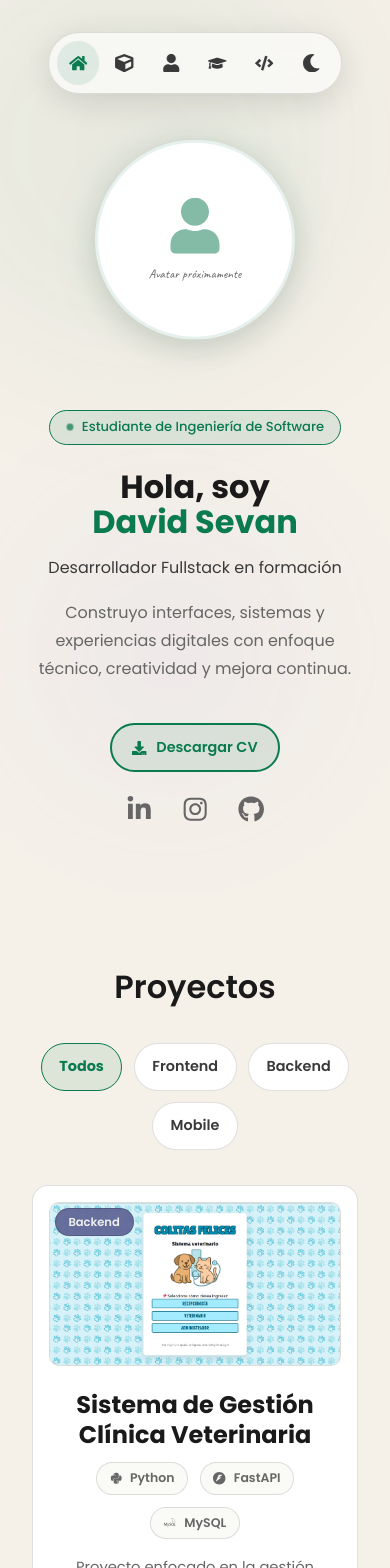
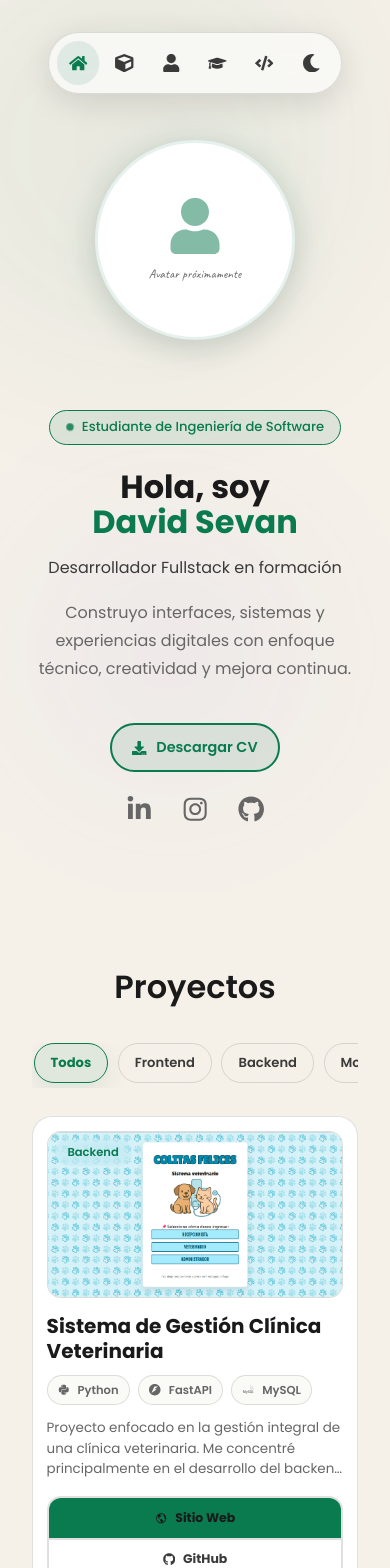
Before and after one commit to SubDSR/ProyectoPortafolio, a React (Vite) app: page / in a window 390 px wide. Shown: the top 1568 px of the page. Built offline with nearby package versions, Linux system fonts and the light colour scheme.

Commit message:
feat: improve mobile projects layout

```diff
--- a/src/styles/Projects.css
+++ b/src/styles/Projects.css
@@ -24,26 +24,29 @@
   padding: 0.7rem 1.7rem;
   border-radius: 999px;
   border: 1px solid var(--border);
-  background: var(--bg-surface);
+  background: var(--surface-glass);
   color: var(--text-secondary);
   font-family: 'Poppins', sans-serif;
   font-size: 1rem;
   font-weight: 600;
   cursor: pointer;
-  transition: transform 0.25s ease, border-color 0.25s ease, color 0.25s ease, background-color 0.25s ease;
+  backdrop-filter: blur(12px);
+  transition: transform 0.25s ease, border-color 0.25s ease, color 0.25s ease, background-color 0.25s ease, box-shadow 0.25s ease;
 }
 
 .filter-btn:hover {
-  border-color: var(--accent);
+  border-color: var(--accent-soft-border);
+  background: var(--accent-muted);
   color: var(--accent);
   transform: translateY(-2px);
 }
 
 .filter-btn.active {
   border-color: var(--accent);
-  background: var(--accent-muted);
+  background: color-mix(in srgb, var(--accent-muted) 90%, var(--bg-surface));
   color: var(--accent);
   font-weight: 700;
+  box-shadow: 0 8px 24px color-mix(in srgb, var(--accent) 10%, transparent);
 }
 
 .projects-grid {
@@ -83,10 +86,10 @@
   left: 2rem;
   z-index: 2;
   padding: 0.3rem 0.8rem;
-  border: 1px solid rgba(0, 0, 0, 0.18);
+  border: 1px solid var(--accent-soft-border);
   border-radius: 999px;
-  background: rgba(66, 62, 122, 0.72);
-  color: #f0f0f0;
+  background: var(--surface-glass);
+  color: var(--accent);
   font-size: 0.72rem;
   font-weight: 600;
   backdrop-filter: blur(8px);
@@ -204,7 +207,7 @@
 
 .btn-primary {
   background: var(--accent);
-  color: #0a0a0a;
+  color: var(--button-text-on-accent);
 }
 
 .btn-primary:hover {
@@ -213,8 +216,9 @@
 
 .btn-secondary {
   border-left: 2px solid var(--border);
-  background: transparent;
+  background: var(--surface-glass);
   color: var(--text-secondary);
+  backdrop-filter: blur(12px);
 }
 
 .btn-secondary:hover {
@@ -230,9 +234,9 @@
   justify-content: center;
   margin-top: 3rem;
   padding: 0.72rem 1.25rem;
-  border: 2px solid var(--accent);
+  border: 1px solid var(--accent-soft-border);
   border-radius: 999px;
-  background: transparent;
+  background: var(--surface-glass);
   color: var(--accent);
   font-family: 'Poppins', sans-serif;
   font-size: 0.92rem;
@@ -242,9 +246,10 @@
 }
 
 .view-more-btn:hover {
-  background: var(--accent);
-  color: #0a0a0a;
-  box-shadow: 0 0 22px var(--accent-muted);
+  border-color: var(--accent);
+  background: var(--accent-muted);
+  color: var(--accent);
+  box-shadow: 0 10px 24px color-mix(in srgb, var(--accent) 14%, transparent);
   transform: translateY(-2px);
 }
 
@@ -271,18 +276,64 @@
   }
 
   .projects-filters {
-    gap: 0.7rem;
-    margin-bottom: 2.2rem;
+    justify-content: flex-start;
+    flex-wrap: nowrap;
+    gap: 0.6rem;
+    overflow-x: auto;
+    margin-bottom: 1.8rem;
+    padding: 0 0.1rem 0.3rem;
+    scrollbar-width: none;
+  }
+
+  .projects-filters::-webkit-scrollbar {
+    display: none;
   }
 
   .filter-btn {
-    min-height: 48px;
-    padding: 0.62rem 1.1rem;
-    font-size: 0.9rem;
+    flex: 0 0 auto;
+    min-height: 40px;
+    padding: 0.55rem 1rem;
+    font-size: 0.82rem;
   }
 
   .project-card {
-    padding: 1rem;
+    padding: 0.85rem;
+    border-radius: 20px;
+    text-align: left;
+  }
+
+  .project-card img {
+    margin-bottom: 1rem;
+    border-radius: 14px;
+  }
+
+  .project-card h3,
+  .project-card.featured h3 {
+    margin-bottom: 0.7rem;
+    font-size: 1.25rem;
+    text-align: left;
+  }
+
+  .project-tech {
+    justify-content: flex-start;
+    gap: 0.5rem;
+    margin-bottom: 0.8rem;
+  }
+
+  .tech-pill {
+    padding: 0.34rem 0.65rem;
+    font-size: 0.72rem;
+  }
+
+  .project-card p {
+    display: -webkit-box;
+    overflow: hidden;
+    margin-bottom: 1rem;
+    font-size: 0.84rem;
+    line-height: 1.55;
+    text-align: left;
+    -webkit-line-clamp: 3;
+    -webkit-box-orient: vertical;
   }
 
   .project-category {
@@ -292,7 +343,13 @@
 
   .buttons {
     flex-direction: column;
-    border-radius: 18px;
+    border-radius: 14px;
+  }
+
+  .btn-primary,
+  .btn-secondary {
+    min-height: 40px;
+    font-size: 0.78rem;
   }
 
   .btn-secondary {
```
